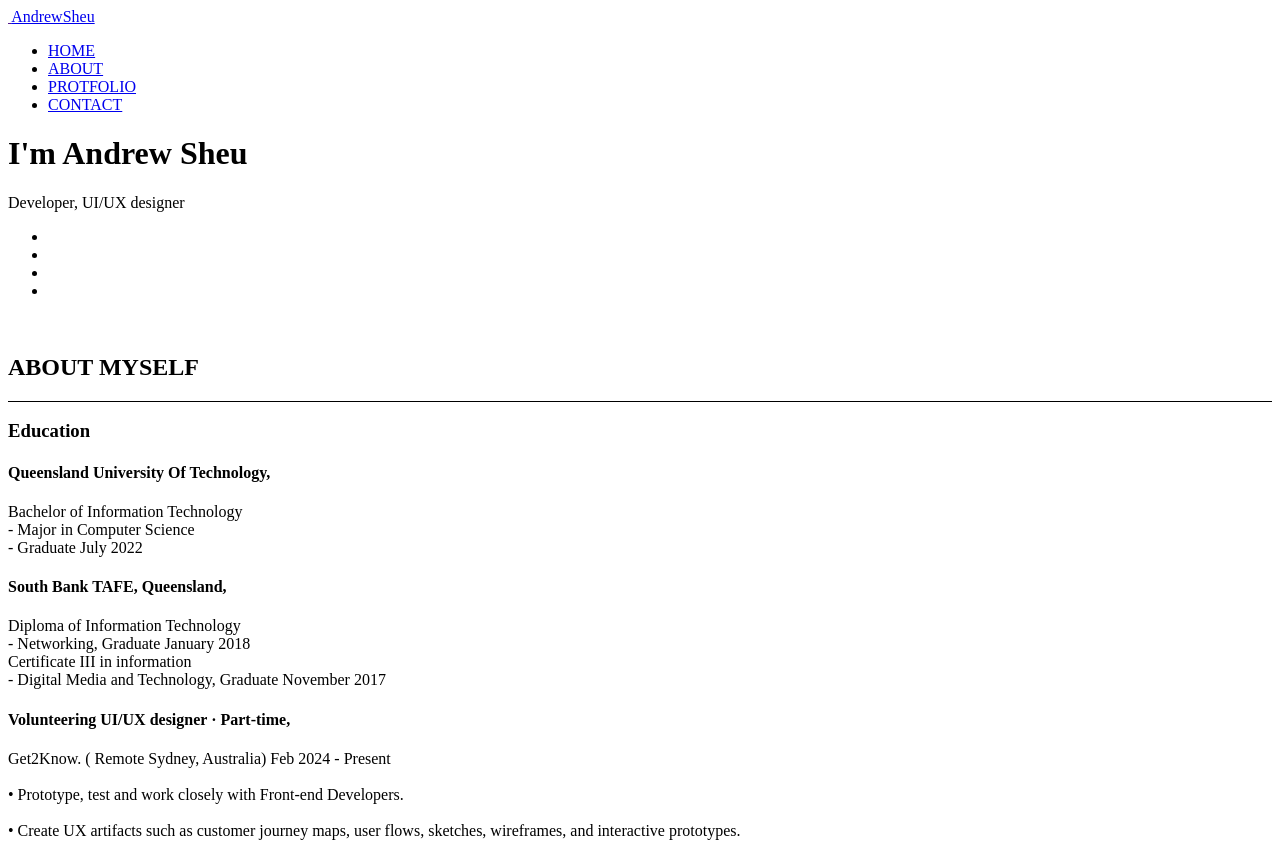
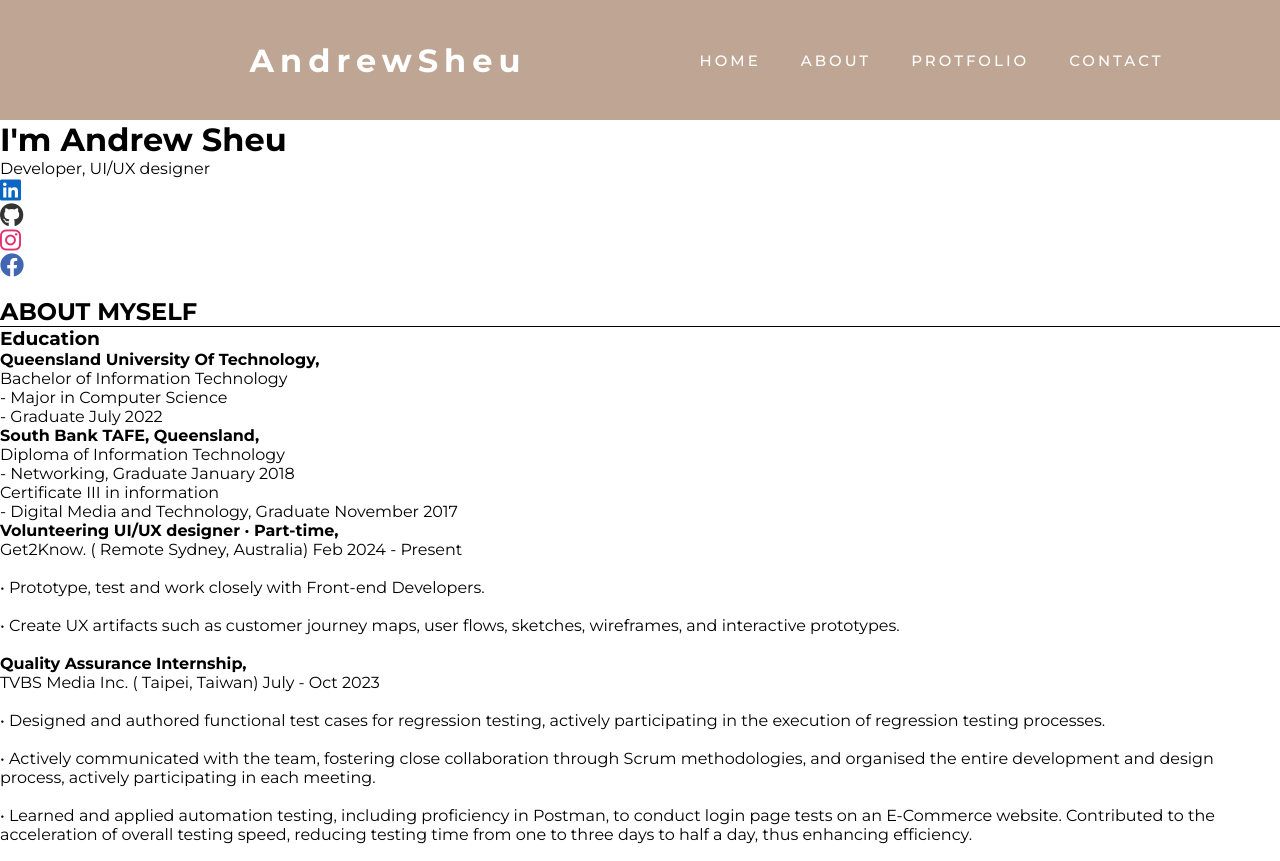
Before and after one commit to AndrewSheu/Personal-website, a plain HTML site: page index..html in a window 1280 px wide. Shown: the top 861 px of the page. Drawn offline with Linux system fonts and the light colour scheme.

Commit message:
HTML done, CSS adding

```diff
--- a/index..html
+++ b/index..html
@@ -3,14 +3,19 @@
 <head>
     <meta charset="UTF-8">
     <meta name="viewport" content="width=device-width, initial-scale=1.0">
+    <link rel="stylesheet" href="https://cdnjs.cloudflare.com/ajax/libs/font-awesome/6.0.0-beta3/css/all.min.css">
+    <link rel="stylesheet" href="/style.css">
+    <link rel="preconnect" href="https://fonts.googleapis.com">
+    <link rel="preconnect" href="https://fonts.gstatic.com" crossorigin>
+    <link href="https://fonts.googleapis.com/css2?family=Montserrat:ital,wght@0,100..900;1,100..900&display=swap" rel="stylesheet">
     <title>Andrew Personal Website</title>
 </head>
 <body>
     <!-- header section-->
-    <header id="header" class="fixtop">
-        <a href="" class="logo">
-            <img src="" alt="">
-            <a href="#home">AndrewSheu</a>
+    <header id="header" class="">
+        <a href="" class="">
+            <!-- <img src="" alt=""> -->
+            <a class="logo" href="#home">AndrewSheu</a>
         </a>
         <!-- navbar -->
         <nav id="navbar" class="navbar">
@@ -43,10 +48,18 @@
                 <p>Developer, UI/UX designer</p>
                 <!-- position, title -->
                 <ul class="list-socialmedia">
-                    <li id="linkedin"></li>
-                    <li id="about"></li>
-                    <li id="profolio"></li>
-                    <li id="contact"></li>
+                    <li id="linkedin">
+                        <i class="fab fa-linkedin" style="font-size:24px; color: #0A66C2;"></i>
+                    </li>
+                    <li id="github">
+                        <i class="fab fa-github" style="font-size:24px; color: #333;"></i>
+                    </li>
+                    <li id="instagram">
+                        <i class="fab fa-instagram" style="font-size:24px; color: #E1306C;"></i>
+                    </li>
+                    <li id="facebook">
+                        <i class="fab fa-facebook" style="font-size:24px; color: #4267B2;"></i>
+                    </li>
                 </ul>
             </div>
             <div class="hero-image">
@@ -57,7 +70,6 @@
     <!-- end hero  -->
 
     <!-- main section -->
-
     <!-- about myself -->
     <div class="about">
         <div class="container">
--- a/style.css
+++ b/style.css
@@ -0,0 +1,44 @@
+* {
+    margin: 0;
+    padding: 0;
+    box-sizing: border-box;
+    font-family: "Montserrat", sans-serif;
+}
+
+#header {
+    display: flex;
+    justify-content: space-around;
+    align-items: center;
+    padding: 20px;
+    background-color: #BFA694;
+    height: 120px;
+}
+
+#header a{
+    text-decoration: none;
+    color: white;
+}
+
+#header .logo{
+    font-size: 32px;
+    font-weight: 700;
+    letter-spacing: 6px;
+}
+
+#header .navbar{
+    font-size: 15px;
+    font-weight: 500;
+    letter-spacing: 3px;
+}
+
+.navbar ul{
+    margin: 0;
+    padding: 0;
+    display: flex;
+    list-style: none;
+}
+
+.navbar li{
+    margin: 0;
+    padding: 20px;
+}
```
